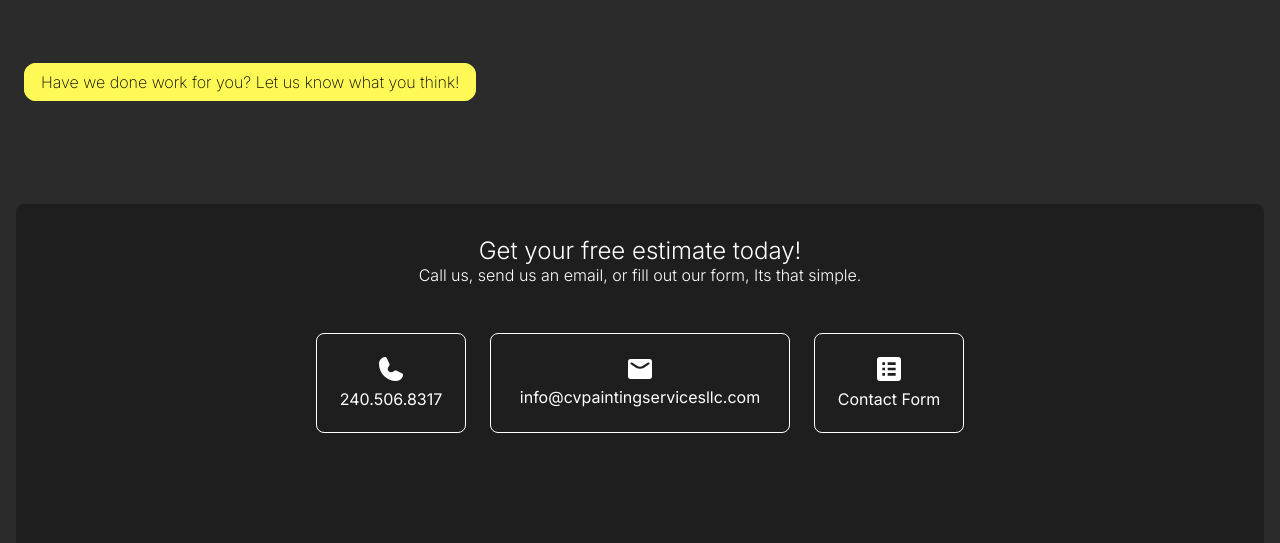
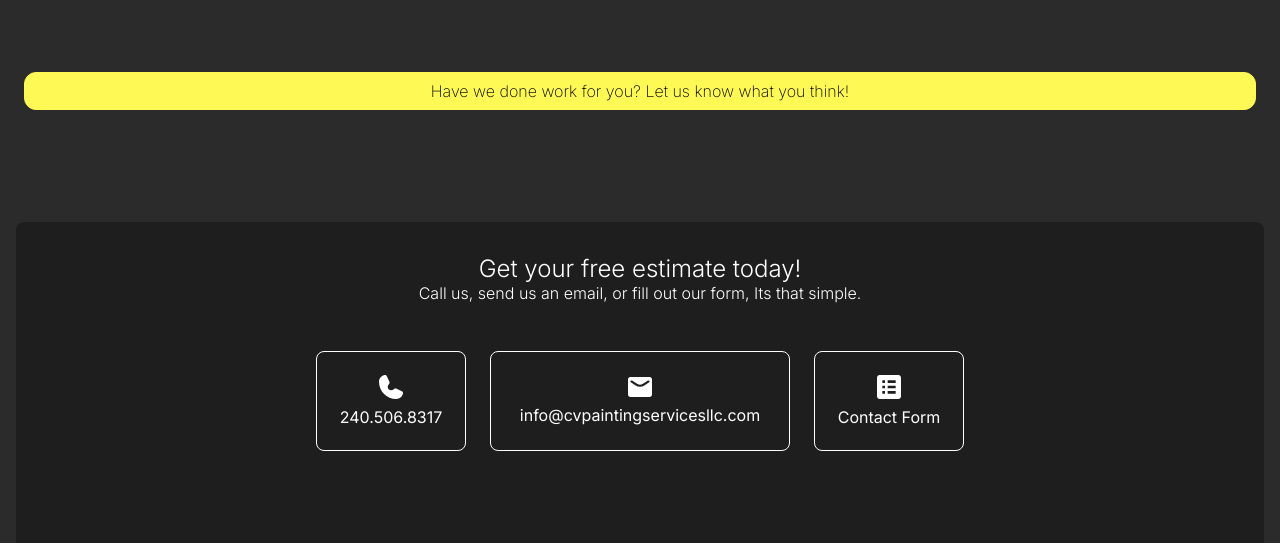
Before and after one commit to Victor-M-Lopez/cv-painting-services-llc, a plain HTML site: page reviews.html in a window 1280 px wide. Shown: the part 56-599 px from the top of the page. Drawn offline with Linux system fonts and the light colour scheme; a script that the page names is missing.

Commit message:
added review stuff

```diff
--- a/styles.css
+++ b/styles.css
@@ -766,6 +766,11 @@ footer {
   text-align: center;
 }
 
+.review-btn {
+  display: flex;
+  justify-content: center;
+}
+
 /* service images */
 .residential_img {
   background-image: url('assets/kitchen-painted-white.webp');
```
Also changed, not shown: index.html (+2 -2 lines).
